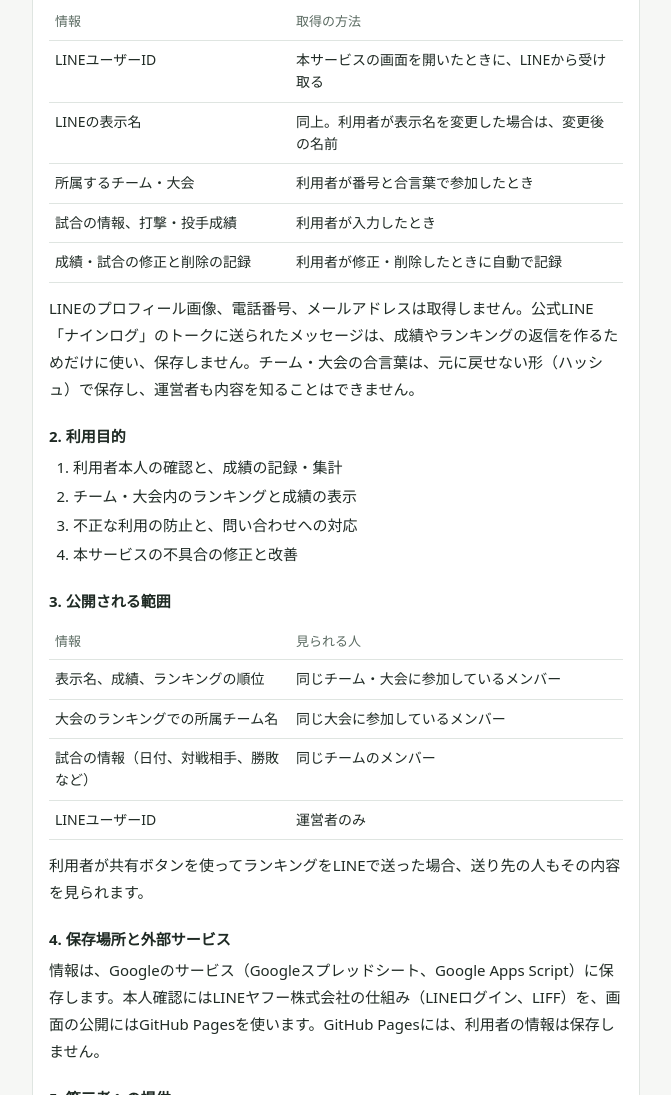
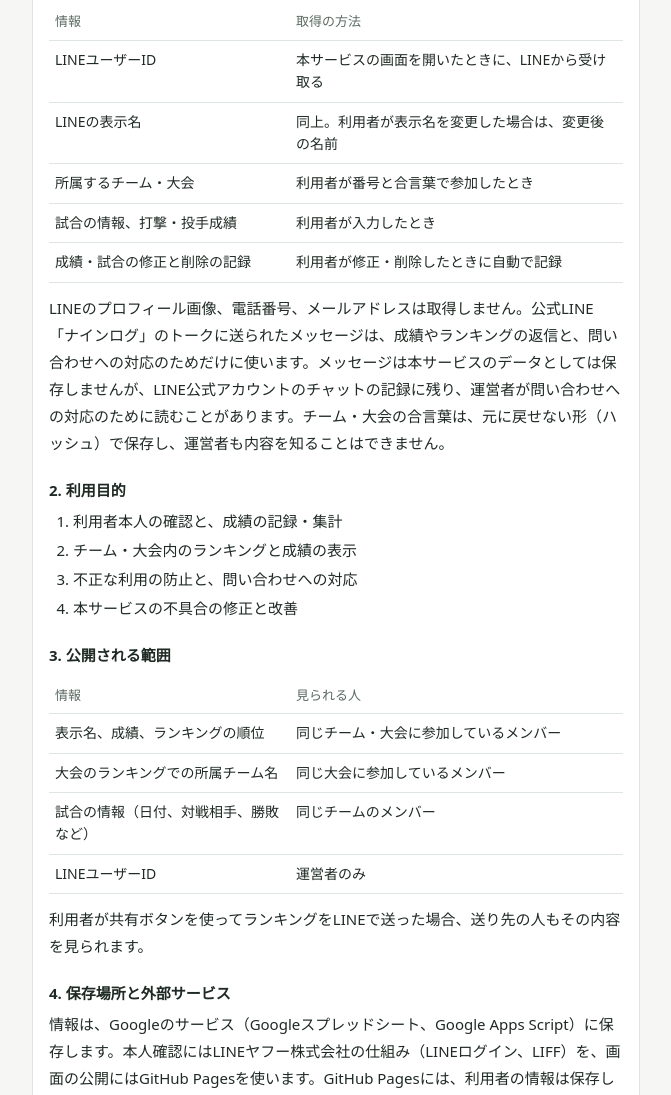
Before and after one commit to ninelog/ninelog, a plain HTML site: page terms.html in a window 1280 px wide. Shown: the part 1991-3086 px from the top of the page, without its empty margins (304-975 px from the left). Drawn offline with Linux system fonts and the light colour scheme.

Commit message:
C-14: プライバシーポリシーのトークのメッセージの扱いを、チャットの記録に残る形に直す
Co-Authored-By: Claude Opus 5.5 <noreply@anthropic.com>

```diff
--- a/terms.html
+++ b/terms.html
@@ -104,7 +104,7 @@
           </tbody>
         </table>
       </div>
-      <p>LINEのプロフィール画像、電話番号、メールアドレスは取得しません。公式LINE「ナインログ」のトークに送られたメッセージは、成績やランキングの返信を作るためだけに使い、保存しません。チーム・大会の合言葉は、元に戻せない形（ハッシュ）で保存し、運営者も内容を知ることはできません。</p>
+      <p>LINEのプロフィール画像、電話番号、メールアドレスは取得しません。公式LINE「ナインログ」のトークに送られたメッセージは、成績やランキングの返信と、問い合わせへの対応のためだけに使います。メッセージは本サービスのデータとしては保存しませんが、LINE公式アカウントのチャットの記録に残り、運営者が問い合わせへの対応のために読むことがあります。チーム・大会の合言葉は、元に戻せない形（ハッシュ）で保存し、運営者も内容を知ることはできません。</p>
 
       <h3>2. 利用目的</h3>
       <ol>
```
Also changed, not shown: 1 other file.
